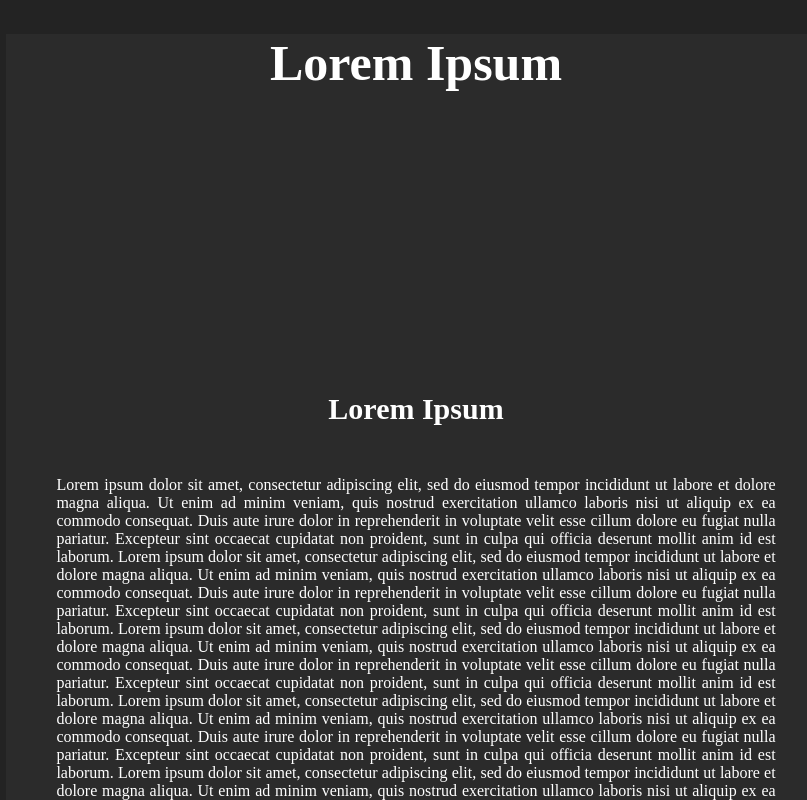
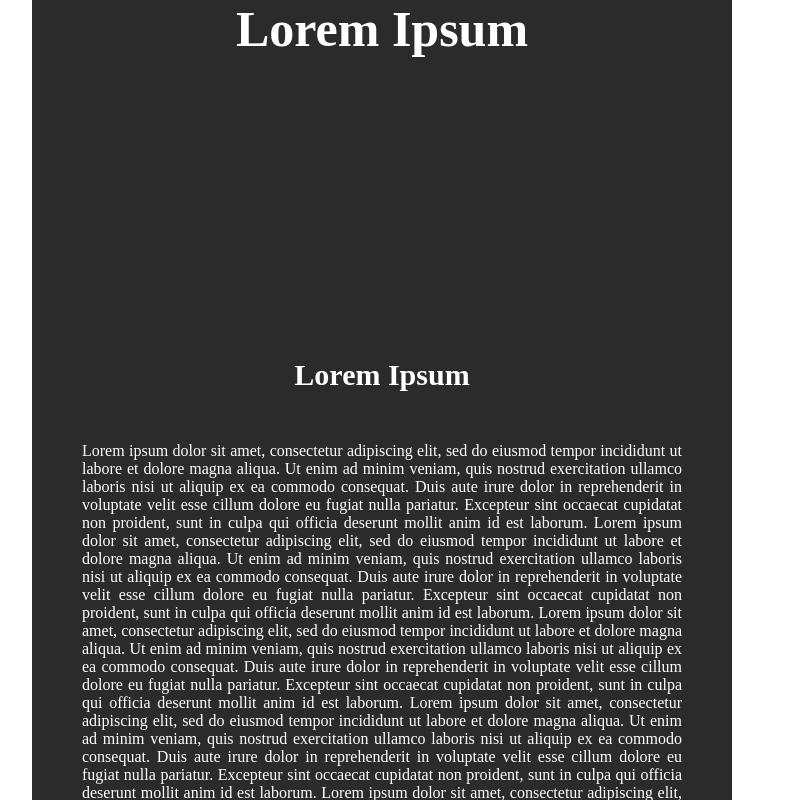
Before and after one commit to michellylima/projeto-caninde, a React (Create React App) app: page / in a window 1280 px wide. Shown: the top 800 px of the page, without its empty margins (224-1031 px from the left). Built offline with nearby package versions, Linux system fonts and the light colour scheme.

Commit message:
Pagina sobre nós com espaço entre divs corrigidas + pasta Projects

```diff
--- a/src/App.js
+++ b/src/App.js
@@ -1,10 +1,10 @@
 import React from 'react';
-import Portfolio from './pages/Portfolio';
+import About from './pages/About';
 
 function App() {
   return (
     <div className="App">
-      <Portfolio/>
+      <About/>
     </div>
   );
 }
--- a/src/global.css
+++ b/src/global.css
@@ -1,5 +1,6 @@
 * {
-    margin: 0;
-    padding: 0;
-    box-sizing: border-box;
+     margin:0;
+     padding:0;
+     box-sizing:border-box;
+     outline: 0;
 }
--- a/src/pages/Portfolio/index.js
+++ b/src/pages/About/index.js
@@ -1,12 +1,17 @@
 import React, { Component } from 'react';
 
 import "./styles.css";
+import "./../../global.css"
 
-export default class Portfolio extends Component {
+const profile = (
+    <div className="profile"></div>
+)
+
+export default class About extends Component {
     render() {
         return (
-            <div className="portfolio-body">
-                <div className="portfolio-intro">
+            <div className="about-body">
+                <div className="about-intro">
                     <h1>Lorem Ipsum</h1>
                         <h2>Lorem Ipsum</h2>
                         <p>Lorem ipsum dolor sit amet, consectetur adipiscing elit, sed do eiusmod tempor incididunt ut labore et dolore magna aliqua. Ut enim ad minim veniam, quis nostrud exercitation ullamco laboris nisi ut aliquip ex ea commodo consequat. Duis aute irure dolor in reprehenderit in voluptate velit esse cillum dolore eu fugiat nulla pariatur. Excepteur sint occaecat cupidatat non proident, sunt in culpa qui officia deserunt mollit anim id est laborum.
@@ -16,8 +21,9 @@ export default class Portfolio extends Component {
                         Lorem ipsum dolor sit amet, consectetur adipiscing elit, sed do eiusmod tempor incididunt ut labore et dolore magna aliqua. Ut enim ad minim veniam, quis nostrud exercitation ullamco laboris nisi ut aliquip ex ea commodo consequat. Duis aute irure dolor in reprehenderit in voluptate velit esse cillum dolore eu fugiat nulla pariatur. Excepteur sint occaecat cupidatat non proident, sunt in culpa qui officia deserunt mollit anim id est laborum.
                         </p>
                 </div>
-                <div className="portfolio-projects">
+                <div className="about-projects">
                     <h2>Lorem Ipsum</h2>
+                    <div>{profile}</div>
                 </div>
             </div>
         )
--- /dev/null
+++ b/src/pages/About/styles.css
@@ -0,0 +1,40 @@
+body {
+    margin-left: 20%;
+}
+
+.about-intro{
+   height: 100%;
+   width: 100%;
+   max-width: 700px;
+    background-color: #2B2B2B;
+    color: white;
+    text-align: center;
+    padding: 0 50px 0 50px;
+}
+
+.about-intro p{
+    text-align: justify;
+}
+
+.about-intro h1{
+    font-size: 50px;
+    margin-bottom: 300px;
+}
+
+ h2{
+    font-size: 30px;
+    margin-bottom: 50px;
+}
+
+.perfil {
+    width: 100px;
+    height: 100px;
+    border-radius: 150px;
+    outline: 5px solid #0499b9;
+}
+
+.portfolio-projects {
+    text-align: center;
+    color: #0499b9;
+    background-color: white;
+}
--- a/src/pages/Portfolio/styles.css
+++ /dev/null
@@ -1,30 +0,0 @@
-body {
-    margin: 0px;
-    padding: 0 18% 0 18%;
-    background-color: #232323;
-}
-
-.portfolio-intro{
-    background-color: #2b2b2b;
-    color: white;
-    text-align: center;
-    padding: 0 50px 0 50px;
-}
-
-.portfolio-intro p{
-    text-align: justify;
-}
-
-.portfolio-intro h1{
-    font-size: 50px;
-    margin-bottom: 300px;
-}
-
-.portfolio-intro h2{
-    font-size: 30px;
-    margin-bottom: 50px;
-}
-
-.portfolio-projects {
-    background-color: white;
-}
```
Also changed, not shown: src/pages/Projects/index.js (added, +14 -0 lines), src/pages/Projects/styles.css (added).
